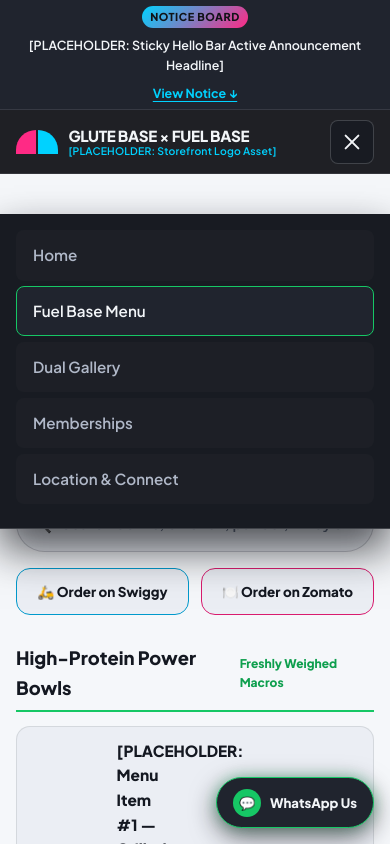
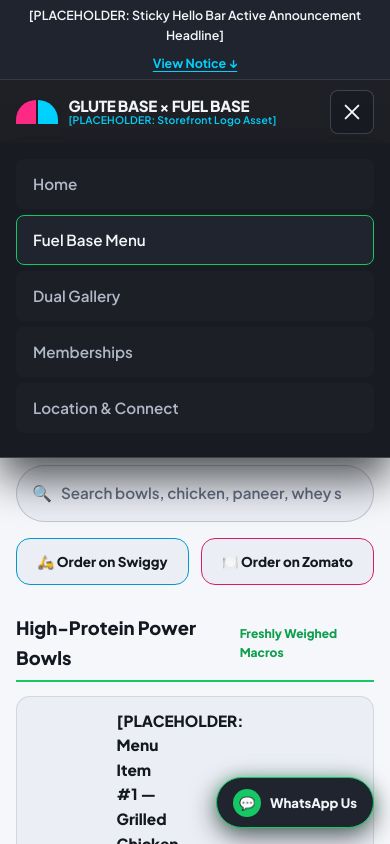
Before and after one commit to rayyan-error/glute-base-gym-demo, a plain HTML site: page menu.html in a window 390 px wide. Both pictures are taken after a click on the button "Toggle navigation menu". Shown: the top 844 px of the page. Drawn offline with Linux system fonts and the light colour scheme.

Commit message:
style: hide Notice Board pill label on mobile, show on desktop only

```diff
--- a/styles.css
+++ b/styles.css
@@ -171,6 +171,7 @@ button {
 }
 
 .hello-pill {
+  display: none;
   background: var(--grad-glute);
   color: var(--charcoal-bg);
   font-weight: 800;
@@ -197,6 +198,7 @@ button {
 
 /* Main Header (Logo Left, Hamburger Right) */
 .site-header {
+  position: relative;
   background-color: rgba(17, 19, 24, 0.94);
   backdrop-filter: blur(14px);
   -webkit-backdrop-filter: blur(14px);
@@ -312,8 +314,8 @@ button {
 
 /* Navigation Menu (Mobile Drawer + Desktop Inline) */
 .site-nav {
-  position: fixed;
-  top: calc(var(--hellobar-h) + var(--header-h));
+  position: absolute;
+  top: 100%;
   left: 0;
   right: 0;
   background-color: var(--charcoal-surface);
@@ -1693,6 +1695,10 @@ button {
     --header-h: 72px;
   }
 
+  .hello-pill {
+    display: inline-block;
+  }
+
   .hamburger-btn {
     display: none;
   }
```
